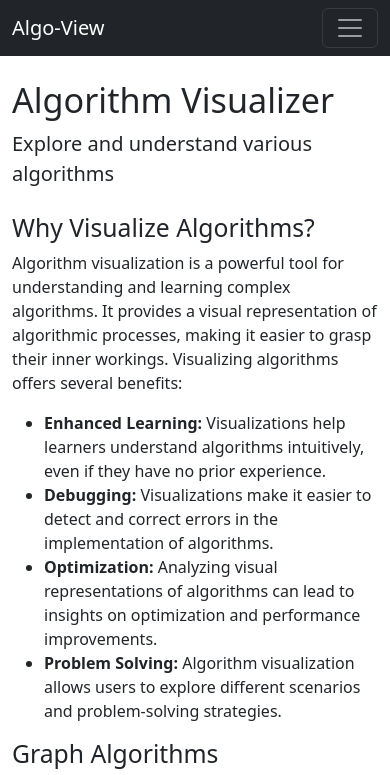
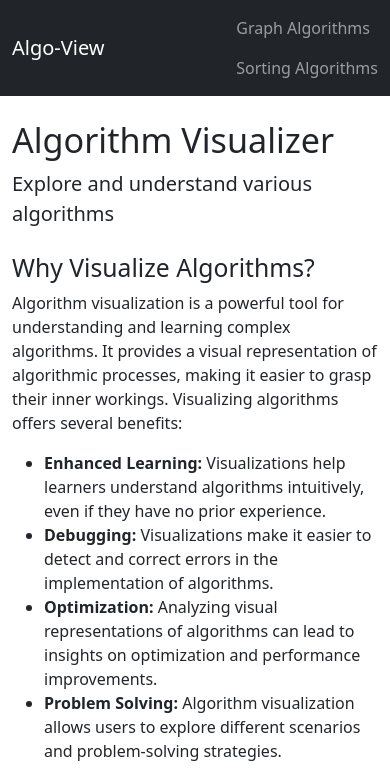
Before and after one commit to KishoreKarikalan/AlgoView, a React (Create React App) app: page / in a window 390 px wide. Shown: the top 775 px of the page. Built offline with nearby package versions, Linux system fonts and the light colour scheme.

Commit message:
updated UI

```diff
--- a/src/App.js
+++ b/src/App.js
@@ -13,15 +13,8 @@ function App() {
             <Link className="navbar-brand" to="/">
               Algo-View
             </Link>
-            <button
-              className="navbar-toggler"
-              type="button"
-              data-bs-toggle="collapse"
-              data-bs-target="#navbarNav"
-            >
-              <span className="navbar-toggler-icon"></span>
-            </button>
-            <div className="collapse navbar-collapse" id="navbarNav">
+
+
               <ul className="navbar-nav">
                 <li className="nav-item">
                   <Link className="nav-link" to="/graph-algorithms">
@@ -35,7 +28,7 @@ function App() {
                 </li>
               </ul>
             </div>
-          </div>
+
         </nav>
 
         <Routes>
--- a/src/components/SortingAlgorithms.js
+++ b/src/components/SortingAlgorithms.js
@@ -4,9 +4,13 @@ import ArrayElement from "./ArrayElement";
 const SortingVisualizer = () => {
   const [array, setArray] = useState([]);
 
+  const screenWidth = window.innerWidth;
+  const cellSize = 50;
+  const elementsCnt = Math.floor(screenWidth / cellSize)*2;
+
   const generateArray = () => {
     const newArray = [];
-    for (let i = 0; i < 50; i++) {
+    for (let i = 0; i < elementsCnt; i++) {
       newArray.push(randomIntFromInterval(5, 500));
     }
     setArray(newArray);
--- a/src/styles/arrayELementStyle.css
+++ b/src/styles/arrayELementStyle.css
@@ -1,6 +1,6 @@
 .array-element {
   width: 20px;
-  background-color: #3498db;
+  background-color: #343638;
   margin: 2px;
   display: inline-block;
   vertical-align: bottom;
```
